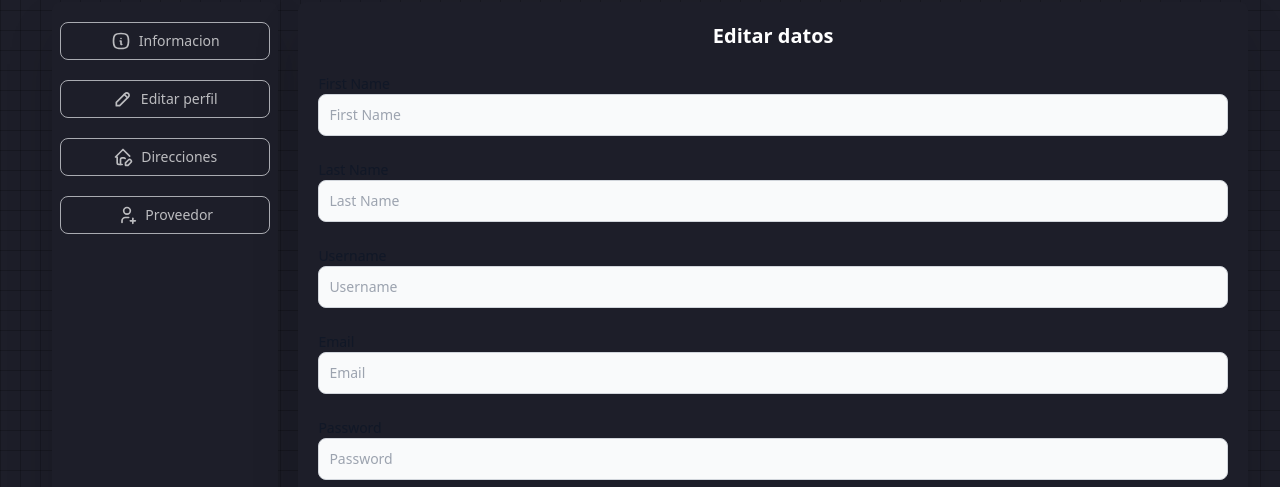
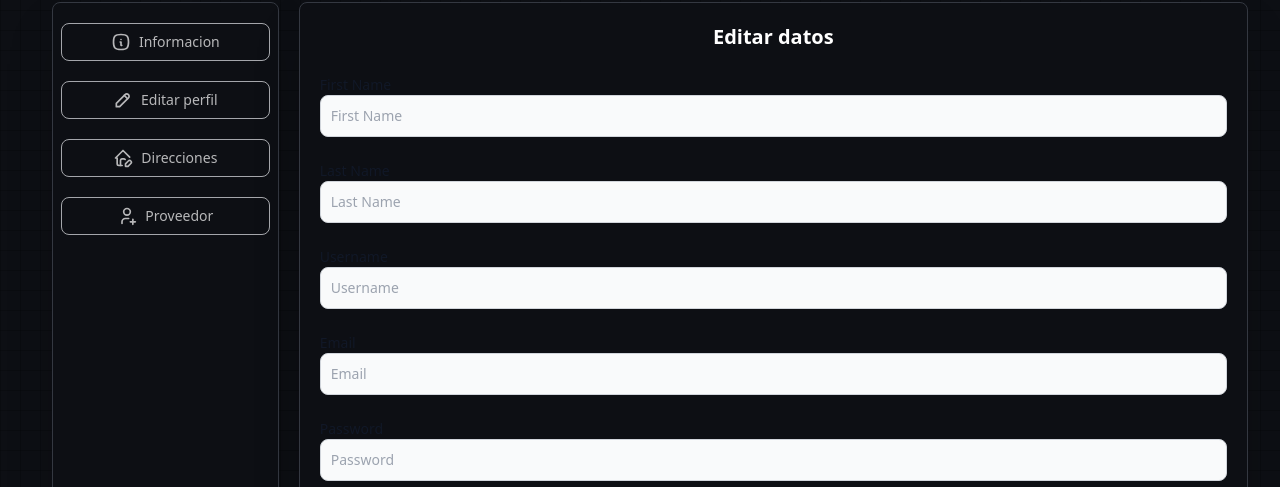
Before and after one commit to ramiffer/Inmovision-front, an Astro site in the folder astro-demo/: page /dashboard in a window 1280 px wide. Shown: the part 50-537 px from the top of the page. Built offline with nearby package versions, Linux system fonts and the light colour scheme; Astro itself is replaced by a stand-in of ours.

Commit message:
Update UserDashboard.astro

```diff
--- a/astro-demo/src/components/UserDashboard.astro
+++ b/astro-demo/src/components/UserDashboard.astro
@@ -16,7 +16,7 @@ import UserForm from "./UserForm.astro";
     </h1>
    <div class="flex">
     <div
-    class=" flex justify-between flex-col w-72 bg-[#1D1E29] shadow-2xl p-2 text-sm rounded-lg ml-5 text-center">
+    class=" flex justify-between flex-col w-72 bg-[#0D0F14] border border-[#343841] shadow-2xl p-2 text-sm rounded-lg ml-5 text-center">
     <ul class="flex flex-col gap-5 py-3">
         <li
         class="flex-row justify-center border text-white cursor-pointer hover:bg-slate-700 focus:ring-4 focus:outline-none focus:ring-[#1da1f2]/50 font-medium rounded-lg text-center inline-flex items-center dark:focus:ring-[#1da1f2]/55 py-2 px-3 hover:shadow-lg transition-all duration-200 ease-in-out opacity-70 hover:opacity-100">
@@ -77,7 +77,7 @@ import UserForm from "./UserForm.astro";
         </button>
     </div>
 </div>
-<div class="w-full bg-[#1D1E29] shadow-2xl p-5 rounded-lg ml-5" id="content">
+<div class="w-full border bg-[#0D0F14] border-[#343841] shadow-2xl p-5 rounded-lg ml-5" id="content">
     <UserForm></UserForm>
 </div>
    </div>
@@ -87,7 +87,7 @@ import UserForm from "./UserForm.astro";
 
 
     body {
-      background-color: #1d1e29; /* Color de fondo blanco */
+      background-color: #0D0F14; /* Color de fondo blanco */
       background-image:
         linear-gradient(90deg, rgba(0, 0, 0, 0.2) 1px, transparent 1px),
         /* Líneas verticales */
```
